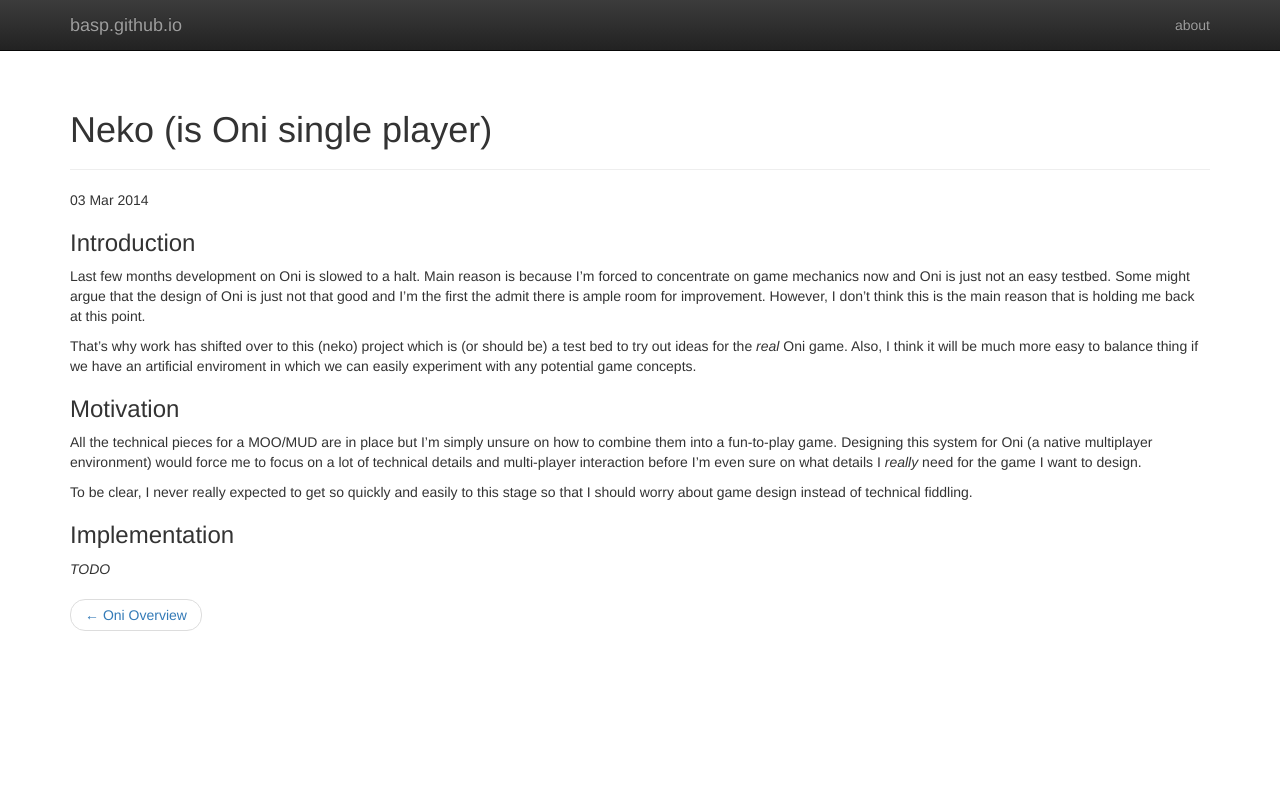
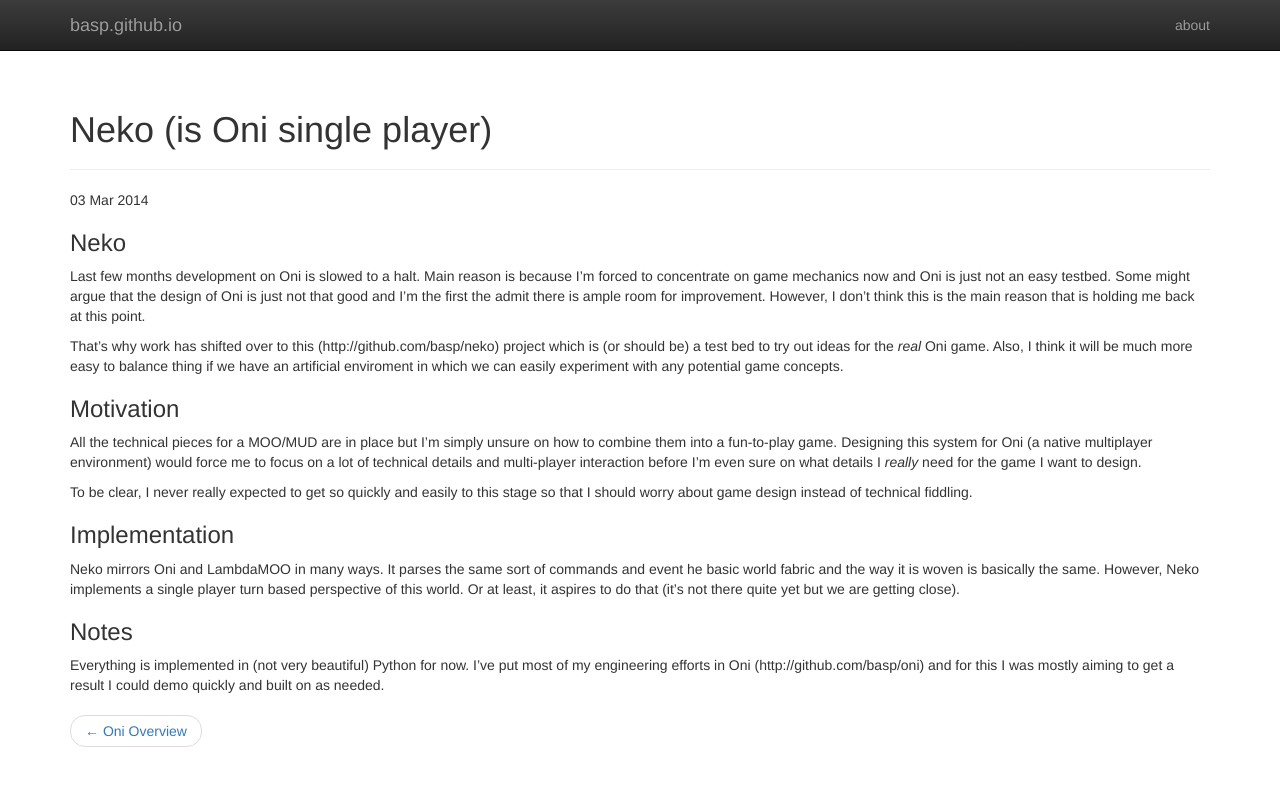
Before and after one commit to basp/basp.github.io, a Jekyll site: the page built from _posts/2014-03-03-neko-is-oni-single-player.md, in a window 1280 px wide. Shown: the top 786 px of the page. Built offline with Jekyll 4.4.1, drawn with Linux system fonts in a browser that asks for light colours; nearby versions of some CDN libraries; Markdown is read by kramdown in place of the engine named in the settings.

Commit message:
Posts cleanup... Semi finishing

```diff
--- a/_posts/2014-03-03-neko-is-oni-single-player.md
+++ b/_posts/2014-03-03-neko-is-oni-single-player.md
@@ -3,10 +3,10 @@ layout: post
 title: "Neko (is Oni single player)"
 tags: [dev, moo, oni, neko]
 ---
-### Introduction
+### Neko
 Last few months development on Oni is slowed to a halt. Main reason is because I'm forced to concentrate on game mechanics now and Oni is just not an easy testbed. Some might argue that the design of Oni is just not that good and I'm the first the admit there is ample room for improvement. However, I don't think this is the main reason that is holding me back at this point.
 
-That's why work has shifted over to this (neko) project which is (or should be) a test bed to try out ideas for the _real_ Oni game. Also, I think it will be much more easy to balance thing if we have an artificial enviroment in which we can easily experiment with any potential game concepts.
+That's why work has shifted over to this (http://github.com/basp/neko) project which is (or should be) a test bed to try out ideas for the _real_ Oni game. Also, I think it will be much more easy to balance thing if we have an artificial enviroment in which we can easily experiment with any potential game concepts.
 
 ### Motivation
 All the technical pieces for a MOO/MUD are in place but I'm simply unsure on how to combine them into a fun-to-play game. Designing this system for Oni (a native multiplayer environment) would force me to focus on a lot of technical details and multi-player interaction before I'm even sure on what details I _really_ need for the game I want to design.
@@ -14,4 +14,7 @@ All the technical pieces for a MOO/MUD are in place but I'm simply unsure on how
 To be clear, I never really expected to get so quickly and easily to this stage so that I should worry about game design instead of technical fiddling.
 
 ### Implementation
-_TODO_
+Neko mirrors Oni and LambdaMOO in many ways. It parses the same sort of commands and event he basic world fabric and the way it is woven is basically the same. However, Neko implements a single player turn based perspective of this world. Or at least, it aspires to do that (it's not there quite yet but we are getting close).
+
+### Notes
+Everything is implemented in (not very beautiful) Python for now. I've put most of my engineering efforts in Oni (http://github.com/basp/oni) and for this I was mostly aiming to get a result I could demo quickly and built on as needed.
```
